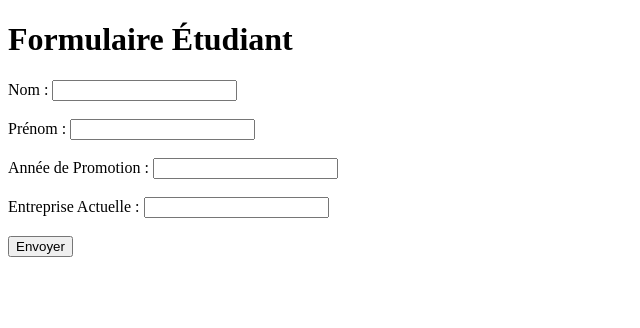
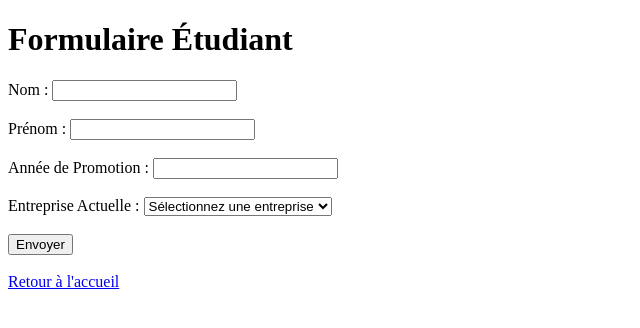
Before and after one commit to bomtouinn/app-3, a Flask app: page /etudiant in a window 1280 px wide. Shown: the top 328 px of the page, without its empty margins (0-640 px from the left). Run offline with Flask 3, Linux system fonts and the light colour scheme.

Commit message:
Affichage de la liste des entreprises dans le formulaire de création d'étudiant.

```diff
--- a/app.py
+++ b/app.py
@@ -33,7 +33,9 @@ def etudiant():
 
         return redirect(url_for('index'))
 
-    return render_template('form_etudiant.html')
+    # Récupérer la liste des entreprises pour le formulaire
+    entreprises = dictionnaire_global.get_entreprises()
+    return render_template('form_etudiant.html', entreprises=entreprises)
 
 @app.route('/liste-entreprises')
 def liste_entreprises():
--- /dev/null
+++ b/entreprises.csv
@@ -0,0 +1,2 @@
+nom,adresse,email,telephone
+CCPO,9 avenue de la libération,ccpo@ccpo.fr,0321854925
--- a/templates/form_etudiant.html
+++ b/templates/form_etudiant.html
@@ -20,10 +20,18 @@
         <input type="number" id="promotion" name="promotion" required><br><br>
 
         <label for="entreprise">Entreprise Actuelle :</label>
-        <input type="text" id="entreprise" name="entreprise"><br><br>
+        <select id="entreprise" name="entreprise" required>
+            <option value="">Sélectionnez une entreprise</option>
+            {% for nom, infos in entreprises.items() %}
+            <option value="{{ nom }}">{{ nom }}</option>
+            {% endfor %}
+        </select><br><br>
 
         <button type="submit">Envoyer</button>
     </form>
+
+    <br>
+    <a href="/">Retour à l'accueil</a>
 </body>
 
 </html>
```
